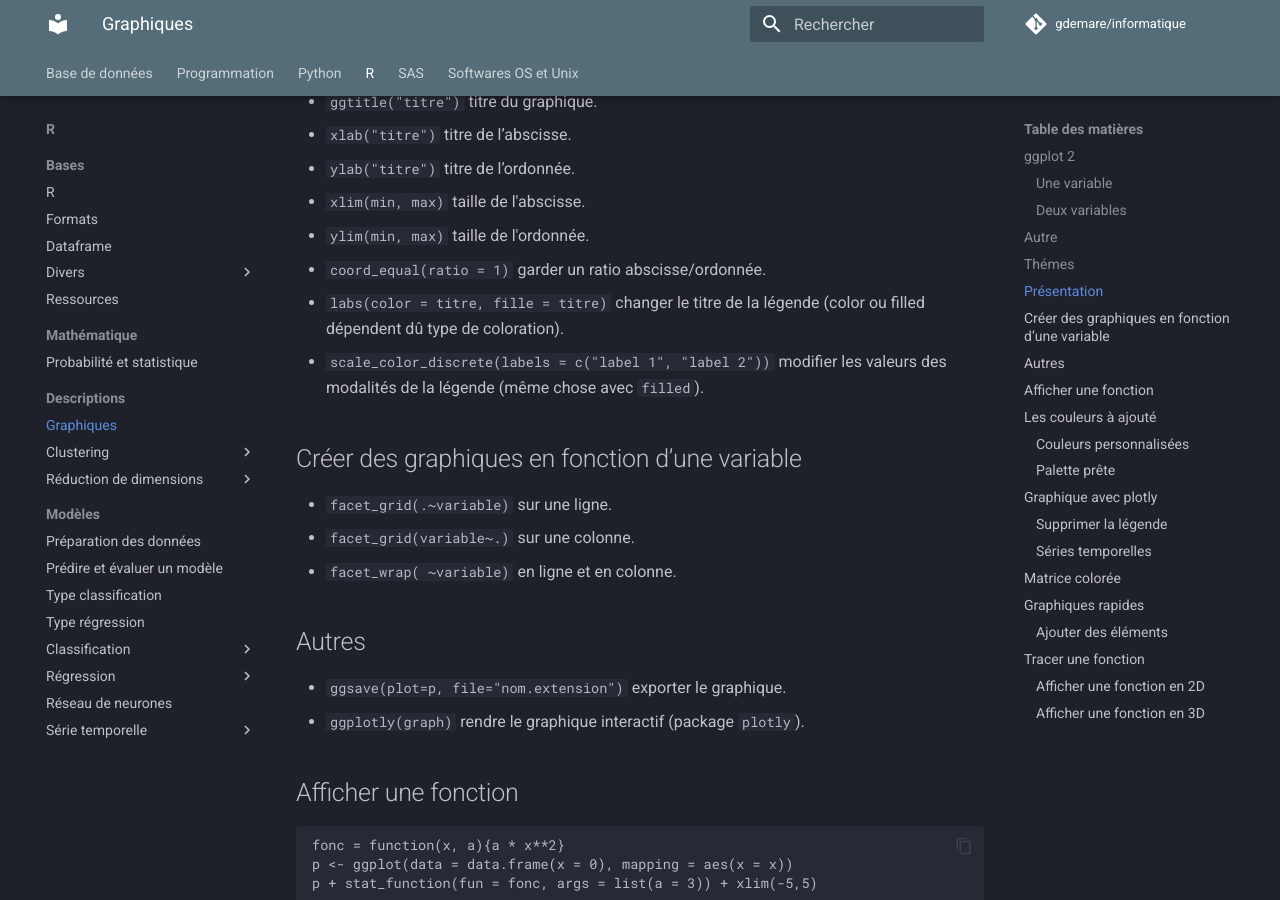
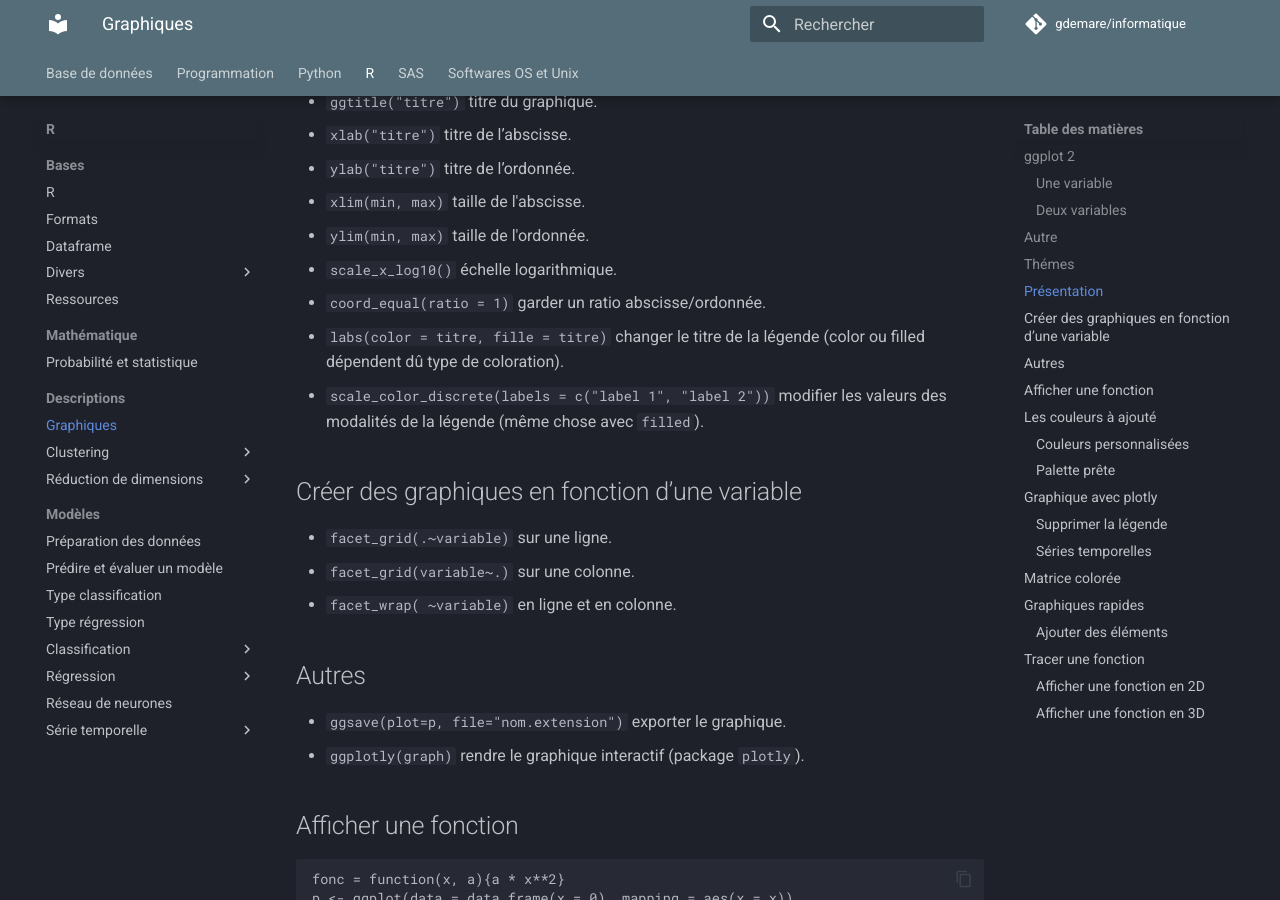
Before and after one commit to gdemare/Informatique, an MkDocs documentation site: the page built from docs/r/graphiques_r.md, in a window 1280 px wide and 900 px high, scrolled down 2674 px. Built offline with MkDocs 1.6.1 and Material for MkDocs 9.7.7, drawn with Linux system fonts in a browser that asks for light colours; comment, search, counter and statistics services are not loaded.

Commit message:
Update graphiques_r.md

```diff
--- a/docs/r/graphiques_r.md
+++ b/docs/r/graphiques_r.md
@@ -94,6 +94,7 @@ Libellés :
 * `ylab("titre")` titre de l’ordonnée.
 * `xlim(min, max)` taille de l'abscisse.
 * `ylim(min, max)` taille de l'ordonnée.
+* ` scale_x_log10()` échelle logarithmique.
 * `coord_equal(ratio = 1)` garder un ratio abscisse/ordonnée.
 * `labs(color = titre, fille = titre)` changer le titre de la légende (color ou filled dépendent dû type de coloration).
 * `scale_color_discrete(labels = c("label 1", "label 2"))` modifier les valeurs des modalités de la légende (même chose avec `filled`).
```
